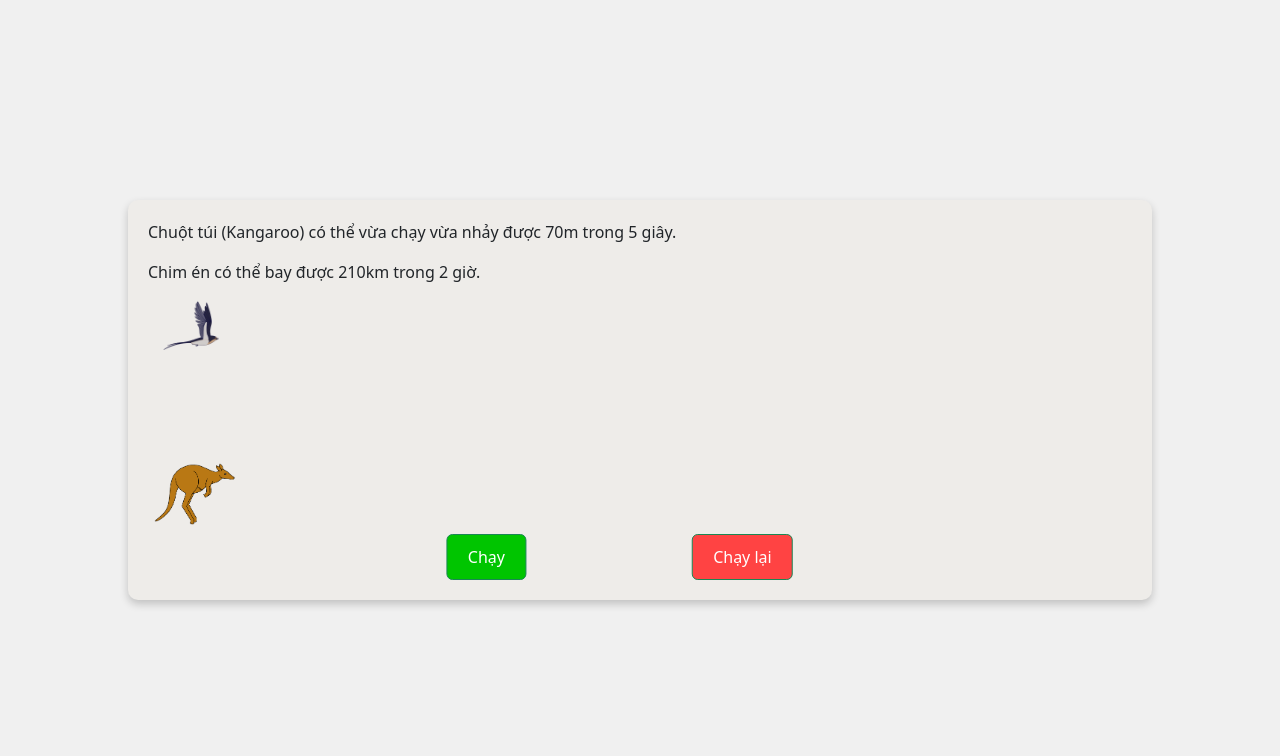
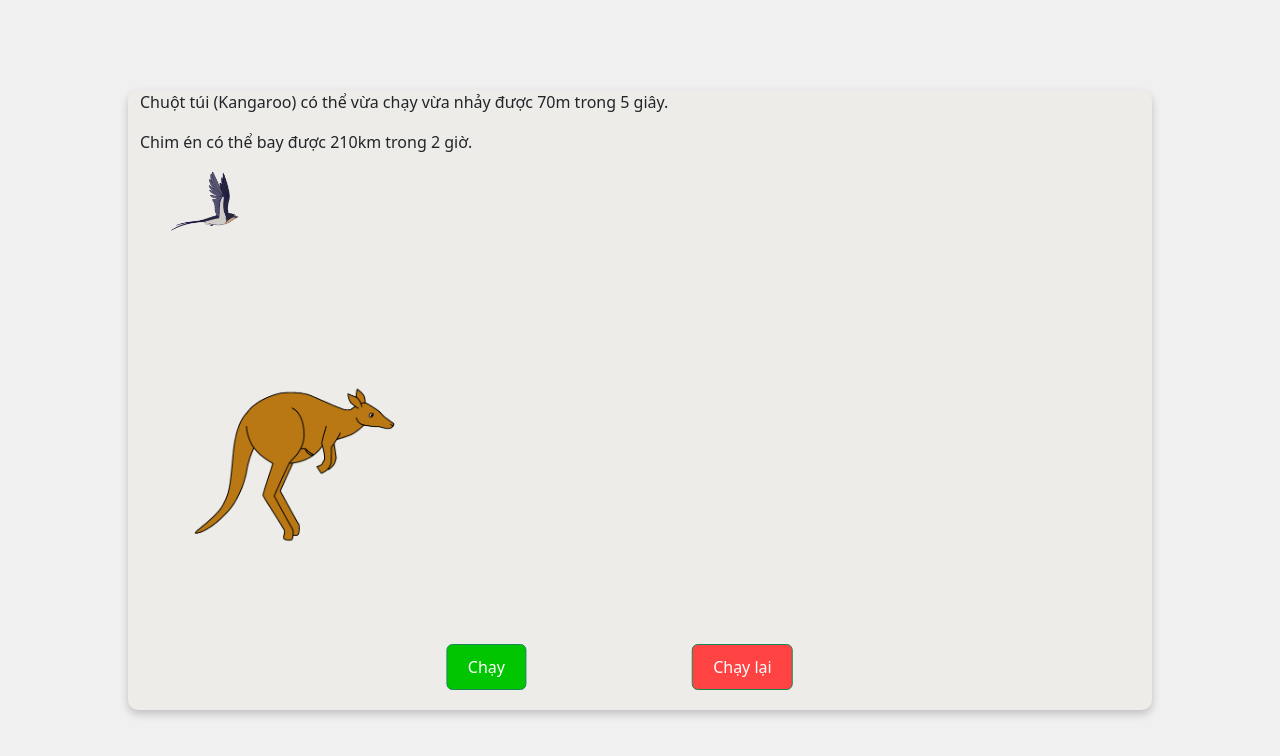
Before and after one commit to maithanhson0910/speed, a plain HTML site: page index.html in a window 1280 px wide. Drawn offline with nearby package versions, Linux system fonts and the light colour scheme.

Commit message:
update css landscape mode

```diff
--- a/css/styles.css
+++ b/css/styles.css
@@ -10,29 +10,29 @@ body {
 .container {
     position: relative;
     width: 80%;
-    height: 400px; /* Điều chỉnh chiều cao nếu cần */
-    margin: auto;
-    background: url('../assets/image/background.png') no-repeat center center; /* Đường dẫn đến hình nền */
+    height: 620px; /* Điều chỉnh chiều cao nếu cần */
+    margin: 20px;
     background-size: cover; /* Đảm bảo hình nền phủ toàn bộ phần tử */
     border-radius: 10px; /* Tùy chọn làm tròn các góc */
     box-shadow: 0 4px 8px rgba(0, 0, 0, 0.2); /* Tùy chọn thêm bóng đổ */
-    padding: 20px; /* Tùy chọn thêm khoảng cách bên trong */
     background-color: #eeece9;
+    overflow: hidden;
 }
 
 img {
     position: absolute;
-    width: 140px; /* Điều chỉnh kích thước hình ảnh nếu cần */
     cursor: pointer;
 }
 
 #kangaroo {
     top: 240px; /* Đặt vị trí của chim én nếu cần */
     left: 0;
+    width: 350px;
 }
 
 #swallow {
     left: 0;
+    width: 170px;
 }
 
 #restart {
@@ -58,3 +58,9 @@ img {
     background-color: #00c500;
     color: white;
 }
+
+#grass {
+    width: 100%;
+    height: auto;
+    margin-top: 12%;
+}
```
